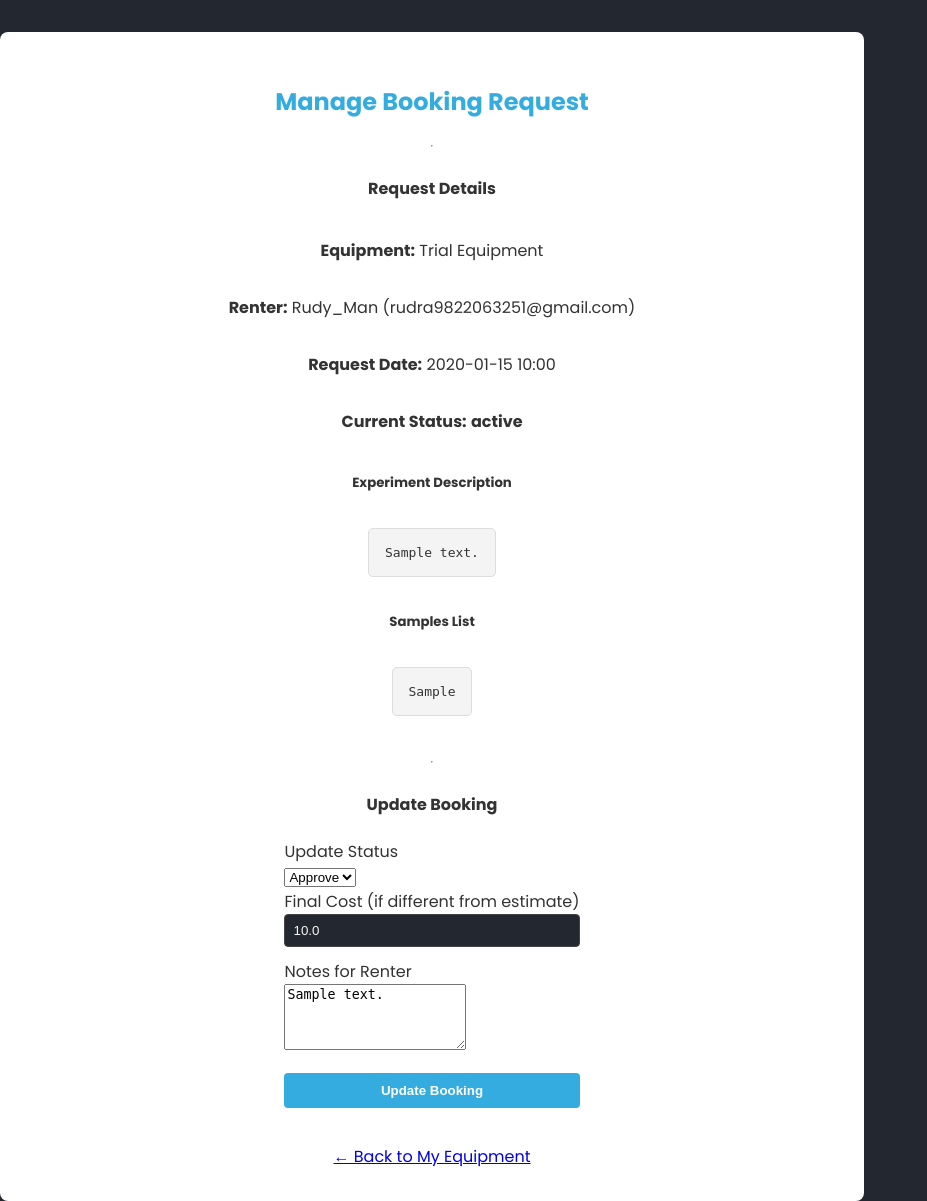
After one commit to Rudy-Man/SPIRA, a Flask app: page /booking/1/manage in a window 1280 px wide. The commit adds this page. Shown: the whole page, without its empty margins (0-927 px from the left). Run offline with Flask 3, Linux system fonts and the light colour scheme; a user stored in the database is signed in; tables that the repository leaves empty hold one stand-in row (values such as "Sample post"); some libraries are stand-ins or nearby versions.

Commit message:
update 1

```diff
--- a/app.py
+++ b/app.py
@@ -6,7 +6,7 @@ from config import Config
 from models import db, User, Equipment, Booking
 # --- Import login_required and the new form ---
 from flask_login import LoginManager, current_user, login_user, logout_user, login_required
-from forms import LoginForm, RegistrationForm, EquipmentForm, RentalRequestForm # Added EquipmentForm
+from forms import LoginForm, RegistrationForm, EquipmentForm, RentalRequestForm, UniversityApprovalForm
 from authlib.integrations.flask_client import OAuth
 
 app = Flask(__name__)
@@ -216,7 +216,7 @@ def my_equipment():
     # Fetch equipment listed by the currently logged-in university
     university_equipment = Equipment.query.filter_by(university_id=current_user.id).all()
     bookings = Booking.query.join(Equipment).filter(Equipment.university_id == current_user.id).order_by(Booking.created_at.desc()).all()
-    return render_template('equip_list.html', title='My Equipment', equipment_list=university_equipment)
+    return render_template('equip_list.html', title='My Equipment', equipment_list=university_equipment, bookings=bookings)
 
 @app.route('/equipment/<int:equipment_id>/request', methods=['GET', 'POST'])
 @login_required
@@ -242,6 +242,32 @@ def request_equipment(equipment_id):
     # We will use purchase.html for this page
     return render_template('purchase.html', title='Request Equipment', form=form, equipment=equipment)
 
+@app.route('/booking/<int:booking_id>/manage', methods=['GET', 'POST'])
+@login_required
+def manage_booking(booking_id):
+    booking = Booking.query.get_or_404(booking_id)
+    # Security check: ensure the current user is the university that owns the equipment
+    if not current_user.is_university or booking.equipment.university_id != current_user.id:
+        flash('You do not have permission to manage this booking.')
+        return redirect(url_for('my_equipment'))
+
+    form = UniversityApprovalForm()
+    if form.validate_on_submit():
+        booking.status = form.status.data
+        if form.final_cost.data is not None:
+            booking.final_cost = form.final_cost.data
+        if form.university_notes.data:
+            booking.university_notes = form.university_notes.data
+
+        db.session.commit()
+        flash('Booking has been updated successfully.')
+        return redirect(url_for('my_equipment'))
+
+    # Pre-populate form on GET request
+    form.university_notes.data = booking.university_notes
+    form.final_cost.data = booking.final_cost
+
+    return render_template('manage_booking.html', title='Manage Booking', form=form, booking=booking)
 
 @app.route('/my_orders')
 @login_required
--- a/forms.py
+++ b/forms.py
@@ -1,6 +1,6 @@
 from flask_wtf import FlaskForm
 from wtforms import StringField, PasswordField, BooleanField, SubmitField, RadioField, SelectField, TextAreaField, FloatField
-from wtforms.validators import DataRequired, Email, EqualTo, ValidationError
+from wtforms.validators import DataRequired, Email, EqualTo, ValidationError, Optional
 from flask_wtf.file import FileField, FileAllowed, MultipleFileField
 from models import User
 from wtforms import TextAreaField
@@ -65,3 +65,12 @@ class RentalRequestForm(FlaskForm):
     experiment_description = TextAreaField('Experiment Description', validators=[DataRequired()], render_kw={"rows": 6, "placeholder": "Describe your experiment, methodology, and objectives..."})
     samples_list = TextAreaField('Required Samples', render_kw={"rows": 4, "placeholder": "List each sample on a new line..."})
     submit = SubmitField('Submit Request')
+
+class UniversityApprovalForm(FlaskForm):
+    final_cost = FloatField('Final Cost (if different from estimate)', validators=[Optional()])
+    university_notes = TextAreaField('Notes for Renter', render_kw={"rows": 4})
+    status = SelectField('Update Status', choices=[
+        ('Approved', 'Approve'),
+        ('Rejected', 'Reject')
+    ], validators=[DataRequired()])
+    submit = SubmitField('Update Booking')
--- a/models.py
+++ b/models.py
@@ -14,6 +14,7 @@ class User(UserMixin, db.Model):
     password_hash = db.Column(db.String(128))
     is_university = db.Column(db.Boolean, default=False)
     equipment= db.relationship('Equipment', back_populates='university', lazy='dynamic')
+    bookings = db.relationship('Booking', foreign_keys='Booking.user_id', back_populates='renter', lazy='dynamic')
 
     # New method to hash the password
     def set_password(self, password):
@@ -49,6 +50,7 @@ class Equipment(db.Model):
     university_id = db.Column(db.Integer, db.ForeignKey('user.id'), nullable=False)
     university = db.relationship('User', back_populates='equipment')
 
+
 class Booking(db.Model):
     id = db.Column(db.Integer, primary_key=True)
 
@@ -72,5 +74,5 @@ class Booking(db.Model):
     created_at = db.Column(db.DateTime, default=datetime.utcnow)
 
     # Relationships
-    renter = db.relationship('User', backref='bookings')
+    renter = db.relationship('User', back_populates='bookings')
     equipment = db.relationship('Equipment', backref='bookings')
--- a/templates/equip_list.html
+++ b/templates/equip_list.html
@@ -289,7 +289,7 @@
                                     <strong>Request for:</strong> {{ booking.equipment.name }} <br>
                                     <strong>From:</strong> {{ booking.renter.username }} <br>
                                     <strong>Status:</strong> {{ booking.status }}
-                                    <a href="#" style="float: right; padding: 5px 10px; background: #4a47a3; color: white; text-decoration: none; border-radius: 4px;">View</a>
+                                    <a href="{{ url_for('manage_booking', booking_id=booking.id) }}" style="float: right; padding: 5px 10px; background: #4a47a3; color: white; text-decoration: none; border-radius: 4px;">View & Manage</a>
                                 </p>
                             </div>
                         {% endfor %}
--- /dev/null
+++ b/templates/manage_booking.html
@@ -0,0 +1,42 @@
+{% extends "base.html" %}
+
+{% block content %}
+<div class="container" style="color: #333; background: #fff; padding: 2rem; border-radius: 8px; margin-top: 2rem; max-width: 800px;">
+    <h2>Manage Booking Request</h2>
+    <hr>
+
+    <h4>Request Details</h4>
+    <p><strong>Equipment:</strong> {{ booking.equipment.name }}</p>
+    <p><strong>Renter:</strong> {{ booking.renter.username }} ({{ booking.renter.email }})</p>
+    <p><strong>Request Date:</strong> {{ booking.created_at.strftime('%Y-%m-%d %H:%M') }}</p>
+    <p><strong>Current Status:</strong> <span style="font-weight: bold;">{{ booking.status }}</span></p>
+
+    <h5>Experiment Description</h5>
+    <pre style="background: #f4f4f4; padding: 1rem; border-radius: 5px; white-space: pre-wrap; border: 1px solid #ddd;">{{ booking.experiment_description }}</pre>
+
+    <h5>Samples List</h5>
+    <pre style="background: #f4f4f4; padding: 1rem; border-radius: 5px; white-space: pre-wrap; border: 1px solid #ddd;">{{ booking.samples_list or 'No samples listed.' }}</pre>
+
+    <hr style="margin-top: 2rem;">
+
+    <h4>Update Booking</h4>
+    <form action="" method="post" novalidate>
+        {{ form.hidden_tag() }}
+        <div class="form-group">
+            {{ form.status.label }}<br>
+            {{ form.status() }}
+        </div>
+        <div class="form-group">
+            {{ form.final_cost.label }}<br>
+            {{ form.final_cost(placeholder="e.g., 150.50") }}
+        </div>
+        <div class="form-group">
+            {{ form.university_notes.label }}<br>
+            {{ form.university_notes(placeholder="Add any notes for the renter...") }}
+        </div>
+        <p>{{ form.submit(class="btn btn-primary") }}</p>
+    </form>
+
+    <a href="{{ url_for('my_equipment') }}" style="margin-top: 20px; display: inline-block;">← Back to My Equipment</a>
+</div>
+{% endblock %}
```
Also changed, not shown: app.db.
